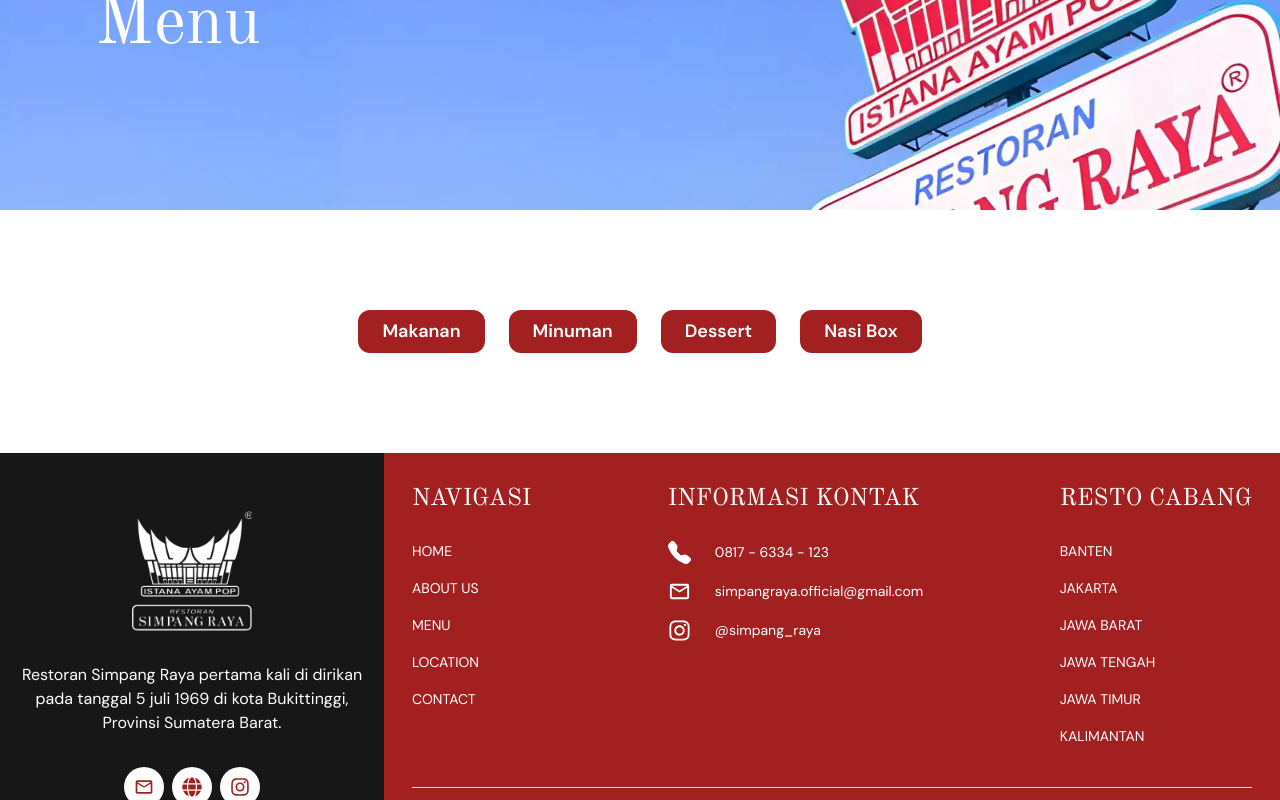
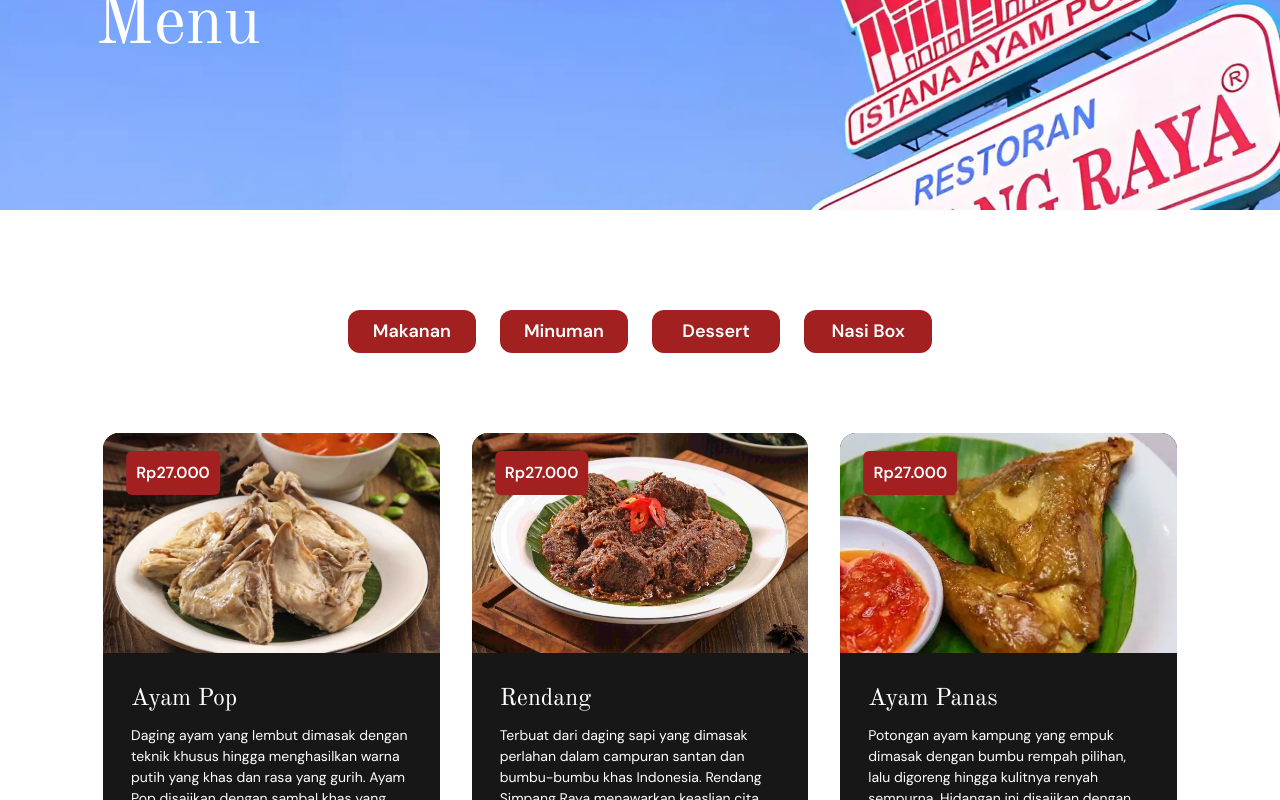
Before and after one commit to malvz22/simpang-raya, a Next.js app: page /menu in a window 1280 px wide. Shown: the part 300-1100 px from the top of the page. Built offline with nearby package versions, Linux system fonts and the light colour scheme; a web font is replaced by a local one.

Commit message:
feat: menu gallery progress

```diff
--- a/src/app/menu/page.tsx
+++ b/src/app/menu/page.tsx
@@ -3,11 +3,80 @@
 import Image from "next/image";
 import { useState } from "react";
 
-interface Image {
+interface Menu {
   category: string;
-  alt: string;
-  src: string;
+  name: string;
+  imageAlt: string;
+  imageSrc: string;
+  menuDesc: string;
+  harga: string;
 }
+
+const menus: Menu[] = [
+  {
+    name: "Ayam Pop",
+    category: "Makanan",
+    imageSrc: "/ayampop.jpg",
+    imageAlt: "ayampop",
+    menuDesc:
+      "Daging ayam yang lembut dimasak dengan teknik khusus hingga menghasilkan warna putih yang khas dan rasa yang gurih. Ayam Pop disajikan dengan sambal khas yang pedas dan segar, serta lalapan seperti daun singkong atau sayuran rebus.",
+    harga: "Rp27.000",
+  },
+  {
+    name: "Rendang",
+    category: "Makanan",
+    imageSrc: "/rendang.jpg",
+    imageAlt: "rendang",
+    menuDesc:
+      "Terbuat dari daging sapi yang dimasak perlahan dalam campuran santan dan bumbu-bumbu khas Indonesia. Rendang Simpang Raya menawarkan keaslian cita rasa tradisional yang tidak hanya memanjakan lidah, tetapi juga menghadirkan pengalaman kuliner yang autentik.",
+    harga: "Rp27.000",
+  },
+  {
+    name: "Ayam Panas",
+    category: "Makanan",
+    imageSrc: "/ayampanas.jpg",
+    imageAlt: "ayampanas",
+    menuDesc:
+      "Potongan ayam kampung yang empuk dimasak dengan bumbu rempah pilihan, lalu digoreng hingga kulitnya renyah sempurna. Hidangan ini disajikan dengan sambal cabai merah yang pedas dan segar, menambah sensasi kenikmatan di setiap gigitan.",
+    harga: "Rp27.000",
+  },
+  {
+    name: "Soto Padang",
+    category: "Makanan",
+    imageSrc: "/soto-padang.jpg",
+    imageAlt: "soto",
+    menuDesc:
+      "Hidangan khas Minangkabau yang terkenal dengan kuah kaldu sapi kaya rempah dan santan, disajikan dengan dendeng kering, bihun, perkedel, dan bawang goreng sebagai pelengkap.",
+    harga: "Rp27.000",
+  },
+  {
+    name: "Ikan Kepala Kakap",
+    category: "Makanan",
+    imageSrc: "/ikan-kepala-kakap.jpg",
+    imageAlt: "kakap",
+    menuDesc:
+      "Dibuat dengan kepala kakap segar yang dimasak dalam campuran rempah-rempah khas Minang yang melahirkan cita rasa gurih dan lezat. Setiap gigitan menghadirkan paduan kuah santan kental yang melimpah, memanjakan lidah dengan tekstur lembut dan aroma rempah yang menggugah selera.",
+    harga: "Rp27.000",
+  },
+  {
+    name: "Dendeng Batoko",
+    category: "Makanan",
+    imageSrc: "/dendengbatoko.jpg",
+    imageAlt: "batoko",
+    menuDesc:
+      "Terbuat dari daging sapi yang dipukul hingga empuk, kemudian dipanggang dan disajikan dengan cabai hijau yang pedas dan segar. Proses pemukulan daging menghasilkan tekstur yang lembut dan mudah dikunyah, sementara bumbu rempah yang meresap sempurna memberikan cita rasa yang kaya dan autentik.",
+    harga: "Rp27.000",
+  },
+  {
+    name: "Jus Alpukat",
+    category: "Minuman",
+    imageSrc: "/jus-alpukat.jpg",
+    imageAlt: "jusalpukat",
+    menuDesc:
+      "Terbuat dari daging sapi yang dipukul hingga empuk, kemudian dipanggang dan disajikan dengan cabai hijau yang pedas dan segar. Proses pemukulan daging menghasilkan tekstur yang lembut dan mudah dikunyah, sementara bumbu rempah yang meresap sempurna memberikan cita rasa yang kaya dan autentik.",
+    harga: "Rp27.000",
+  },
+];
 
 export default function About() {
   const [selectedButton, setSelectedButton] = useState<string>("All");
@@ -15,6 +84,11 @@
   const filterMenu = (category: string) => {
     setSelectedButton(category);
   };
+
+  const filteredMenu =
+    selectedButton === "All"
+      ? menus
+      : menus.filter((menu) => menu.category === selectedButton);
 
   return (
     <>
@@ -26,11 +100,11 @@
         </div>
       </div>
       <div className="max-w-[1170px] px-12 mx-auto text-center flex flex-col py-[100px] justify-center items-center">
-        <div className="flex gap-6 flex-row">
+        <div className="grid grid-cols-2 md:grid-cols-4 gap-6">
           {["Makanan", "Minuman", "Dessert", "Nasi Box"].map((category) => (
             <p
               key={category}
-              className={`px-6 py-2 font-semibold rounded-xl text-[18px] text-white  cursor-pointer transition-all duration-950 hover:bg-[#f03838] ${
+              className={`px-6 py-2 col-span-1 font-semibold flex-wrap rounded-xl text-[18px] text-white  cursor-pointer transition-all duration-950 hover:bg-[#f03838] ${
                 selectedButton === category ? "bg-[#f03838]" : "bg-[#A22020]"
               }`}
               onClick={() => filterMenu(category)}
@@ -38,13 +112,31 @@
               {category}
             </p>
           ))}
+        </div>
 
-          {/* <p className="px-6 py-2 font-semibold hover:bg-[#f03838] rounded-xl text-[18px] text-white bg-[#A22020] cursor-pointer transition-all duration-950 ">
-            Minuman
-          </p>
-          <p className="px-6 py-2 font-semibold hover:bg-[#f03838] rounded-xl text-[18px] text-white bg-[#A22020] cursor-pointer transition-all duration-950 ">
-            Dessert
-          </p> */}
+        <div className="grid grid-cols-1 md:grid-cols-2 lg:grid-cols-3 w-full max-w-full md:max-w-[745px] lg:max-w-full gap-8 py-[80px] justify-items-center items-center">
+          {filteredMenu.map((menu, index) => (
+            <div
+              key={index}
+              className="col-span-1 flex flex-col overflow-hidden w-full max-w-full h-[550px] rounded-2xl text-white bg-[#171717]"
+            >
+              <div className="w-full max-w-full h-[220px] relative">
+                <Image
+                  src={menu.imageSrc}
+                  alt={menu.imageAlt}
+                  fill
+                  objectFit="cover"
+                />
+                <p className="absolute z-20 text-[16px] text-white bg-[#A22020] font-semibold rounded-md translate-x-[-50%] translate-y-[-50%] left-[70px] top-[40px] px-[10px] py-[10px]">
+                  {menu.harga}
+                </p>
+              </div>
+              <div className="flex flex-col p-7 gap-2 text-start">
+                <h1 className="text-[24px]">{menu.name}</h1>
+                <p className="text-[14px] font-normal">{menu.menuDesc}</p>
+              </div>
+            </div>
+          ))}
         </div>
       </div>
     </>
```
